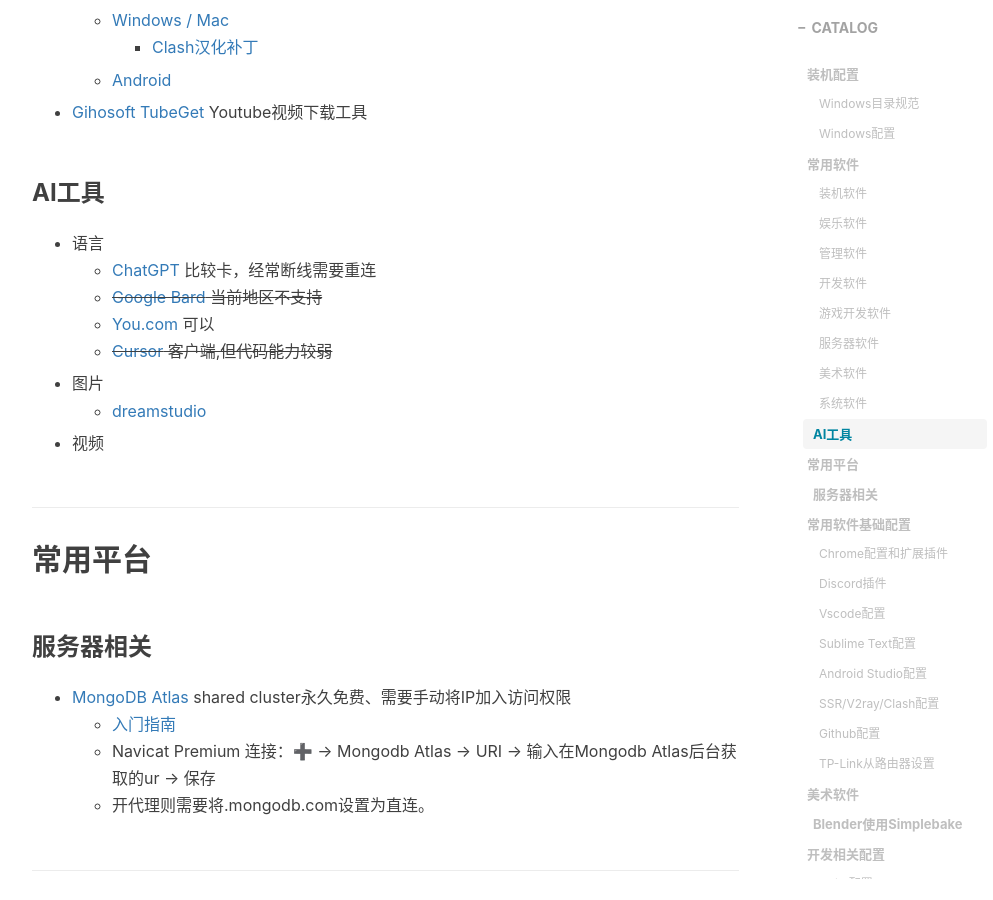
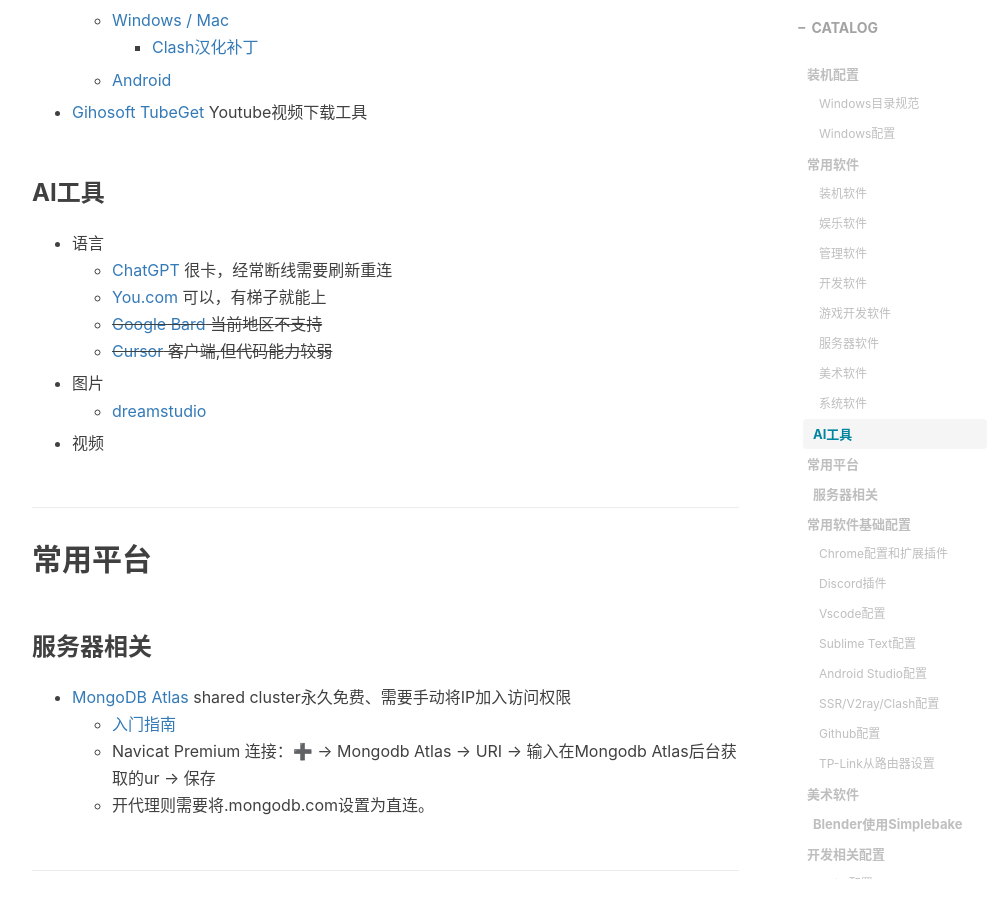
Before and after one commit to gumcstronger/gumcstronger.github.io, a Jekyll site: the page built from _posts/2022/2022-08-24-windows.md, in a window 1280 px wide and 900 px high, scrolled down 4171 px. Shown: the whole window, without its empty margins (233-1226 px from the left). Built offline with Jekyll 4.4.1, drawn with Linux system fonts in a browser that asks for light colours; comment, search, counter and statistics services are not loaded.

Commit message:
Update 2022-08-24-windows.md

```diff
--- a/_posts/2022/2022-08-24-windows.md
+++ b/_posts/2022/2022-08-24-windows.md
@@ -138,9 +138,9 @@
 ### AI工具
 
 * 语言
-  * [ChatGPT	](https://chat.openai.com/)比较卡，经常断线需要重连
+  * [ChatGPT	](https://chat.openai.com/)很卡，经常断线需要刷新重连
+  * [You.com](写出使用HttpClient发送MemoryStream数据的http请求的C#代码) 可以，有梯子就能上
   * ~~[Google Bard](https://bard.google.com/) 当前地区不支持~~
-  * [You.com](写出使用HttpClient发送MemoryStream数据的http请求的C#代码) 可以
   * ~~[Cursor](https://www.cursor.so/) 客户端,但代码能力较弱~~
 * 图片
   * [dreamstudio](https://beta.dreamstudio.ai/generate)
```
